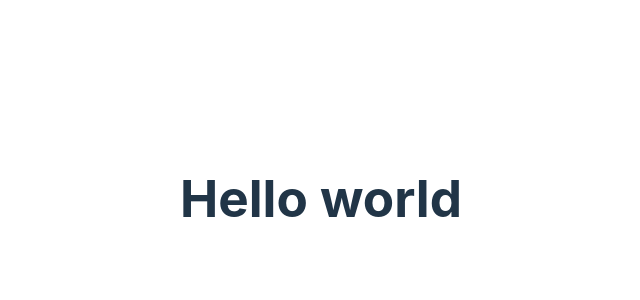
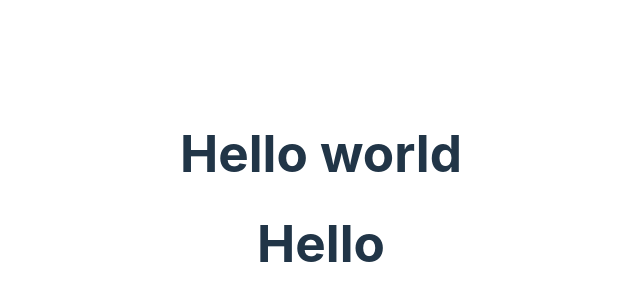
Before and after one commit to FundacioEsplaiJava2024/ToDoList, a React (Vite) app: page / in a window 1280 px wide. Shown: the part 202-502 px from the top of the page, without its empty margins (319-959 px from the left). Built offline with nearby package versions, Linux system fonts and the light colour scheme.

Commit message:
crear componente "Lists"

```diff
--- a/src/App.tsx
+++ b/src/App.tsx
@@ -1,11 +1,13 @@
 
 import './App.css'
+import { List } from './components/Lists'
 
 function App() {
 
   return (
     <>
      <h1>Hello world</h1>
+     <List />
     </>
   )
 }
--- /dev/null
+++ b/src/components/Lists.tsx
@@ -0,0 +1,7 @@
+
+export function List() {
+
+    return(
+        <h1>Hello</h1>
+    )
+}
```
Also changed, not shown: src/components/component.jsx (deleted).
